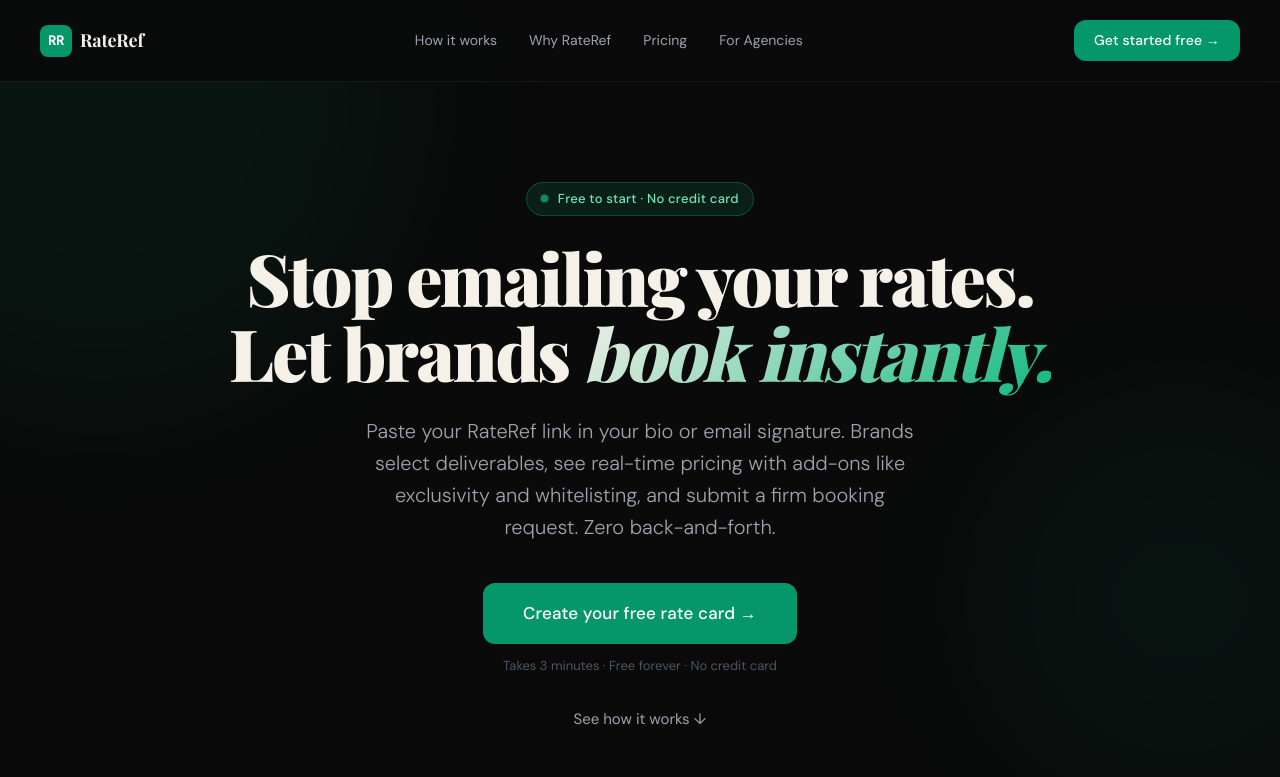
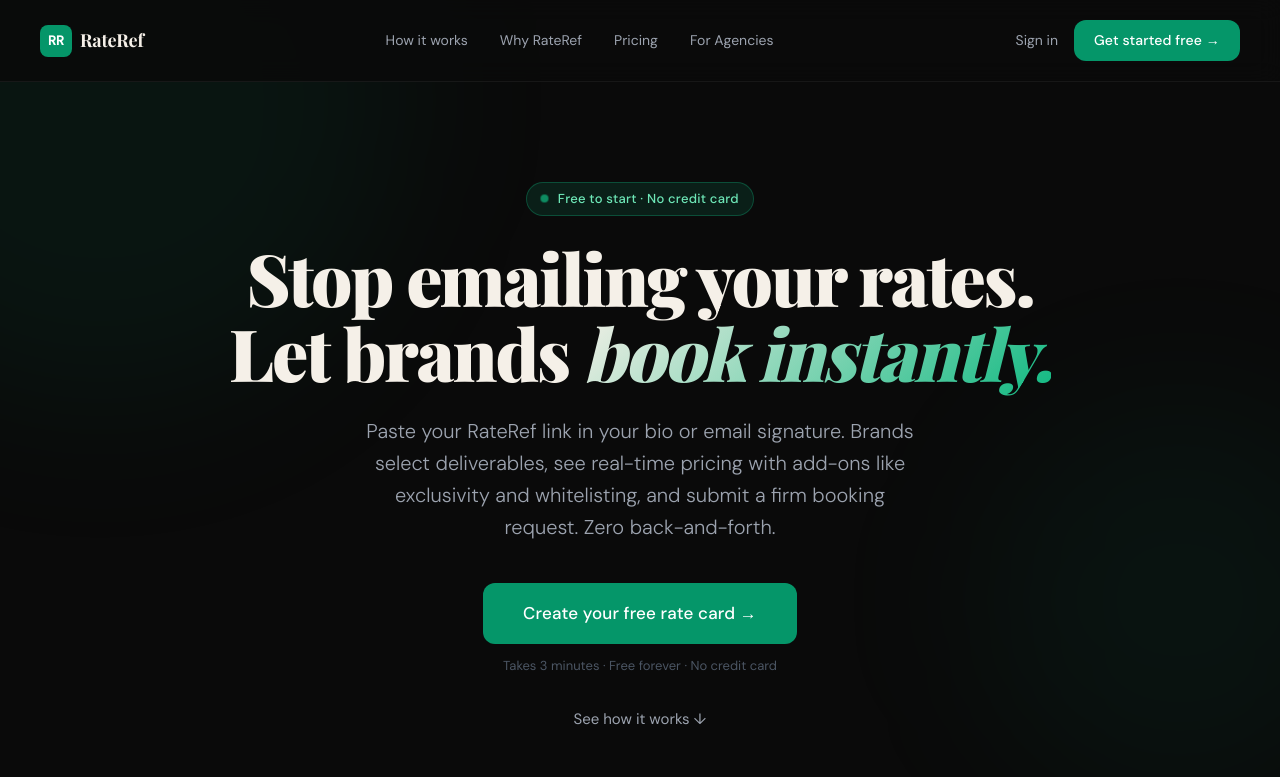
Before and after one commit to boilereup2230/rateref-main, a Next.js app: page / in a window 1280 px wide. Shown: the top 777 px of the page. Built offline with nearby package versions, Linux system fonts and the light colour scheme; a web font is replaced by a local one.

Commit message:
Update page.tsx

```diff
--- a/app/page.tsx
+++ b/app/page.tsx
@@ -62,7 +62,10 @@
           <a href="#pricing" className="nav-link">Pricing</a>
           <a href="/for-agencies" className="nav-link">For Agencies</a>
         </div>
-        <a href="/login" className="cta-btn" style={{padding:'10px 20px',fontSize:14}}>Get started free →</a>
+        <div style={{display:'flex',alignItems:'center',gap:16}}>
+          <a href="/login" style={{fontFamily:'DM Sans,sans-serif',fontSize:14,color:'#9ca3af',textDecoration:'none'}}>Sign in</a>
+          <a href="/setup" className="cta-btn" style={{padding:'10px 20px',fontSize:14}}>Get started free →</a>
+        </div>
       </nav>
 
       <section style={{padding:'100px 40px 80px',maxWidth:1100,margin:'0 auto',position:'relative'}}>
@@ -225,7 +228,7 @@
                 <span className="body-text" style={{color:'#9ca3af',fontSize:14}}>{f}</span>
               </div>
             ))}
-            <a href="/login" className="cta-btn" style={{width:'100%',justifyContent:'center',marginTop:24,background:'rgba(5,150,105,0.15)',color:'#6ee7b7'}}>Get started free</a>
+            <a href="/setup" className="cta-btn" style={{width:'100%',justifyContent:'center',marginTop:24,background:'rgba(5,150,105,0.15)',color:'#6ee7b7'}}>Get started free</a>
           </div>
           <div className="feature-card" style={{padding:36,borderColor:'rgba(16,185,129,0.3)',background:'rgba(16,185,129,0.05)',position:'relative'}}>
             <div style={{position:'absolute',top:-12,right:20,background:'#059669',color:'#fff',fontSize:11,fontFamily:'DM Sans,sans-serif',fontWeight:600,padding:'4px 12px',borderRadius:20,letterSpacing:'.05em',textTransform:'uppercase'}}>Coming soon</div>
@@ -254,7 +257,7 @@
         <p className="body-text" style={{color:'#9ca3af',fontSize:18,marginBottom:40,lineHeight:1.6,fontWeight:300}}>
           Stop losing brand deals to slow back-and-forth. Get a live rate card that works while you sleep.
         </p>
-        <a href="/login" className="cta-btn" style={{fontSize:17,padding:'18px 40px'}}>Create your free rate card →</a>
+        <a href="/setup" className="cta-btn" style={{fontSize:17,padding:'18px 40px'}}>Create your free rate card →</a>
         <p className="body-text" style={{color:'#374151',fontSize:13,marginTop:16}}>3 minutes to set up · No credit card · Free forever on free tier</p>
       </section>
 
```
